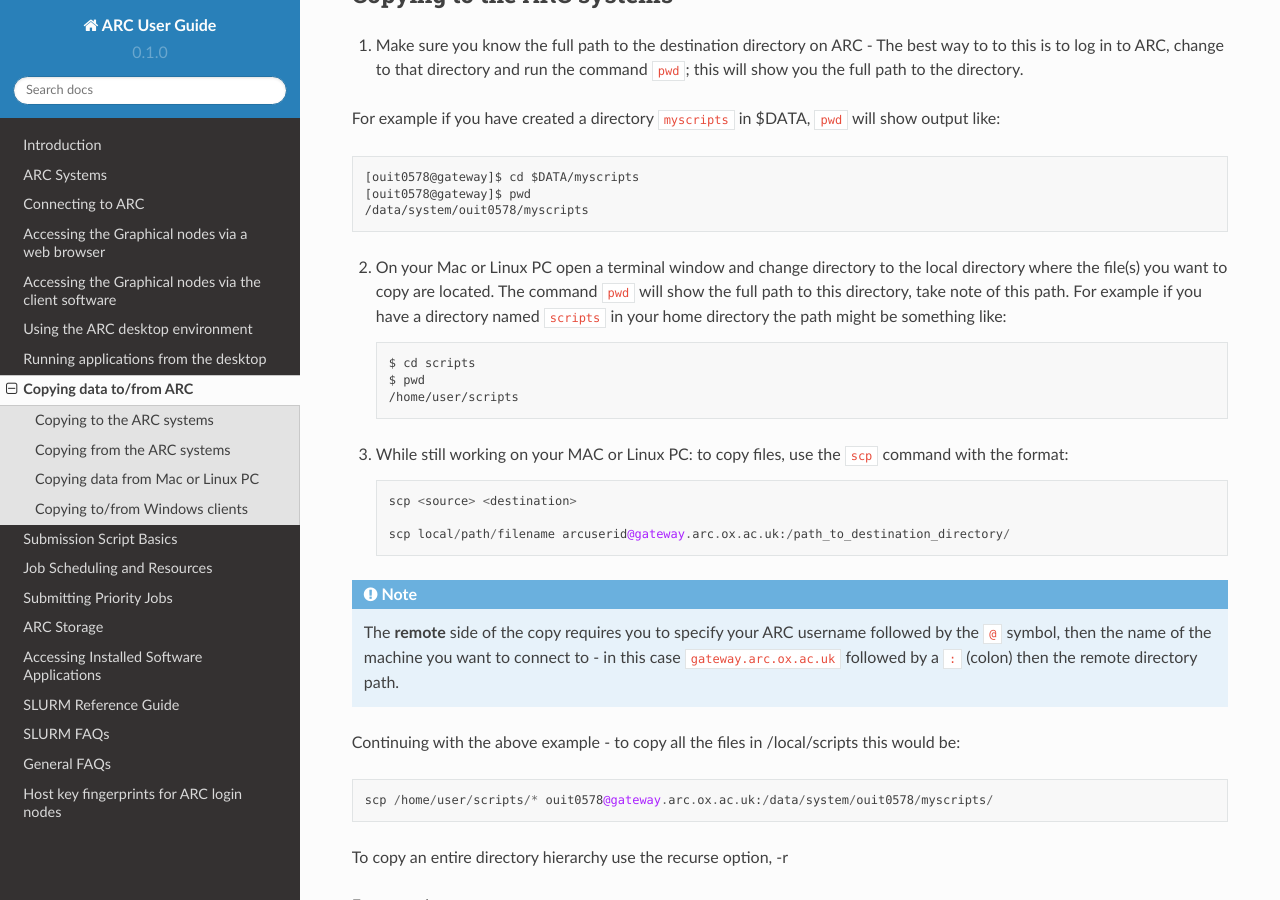
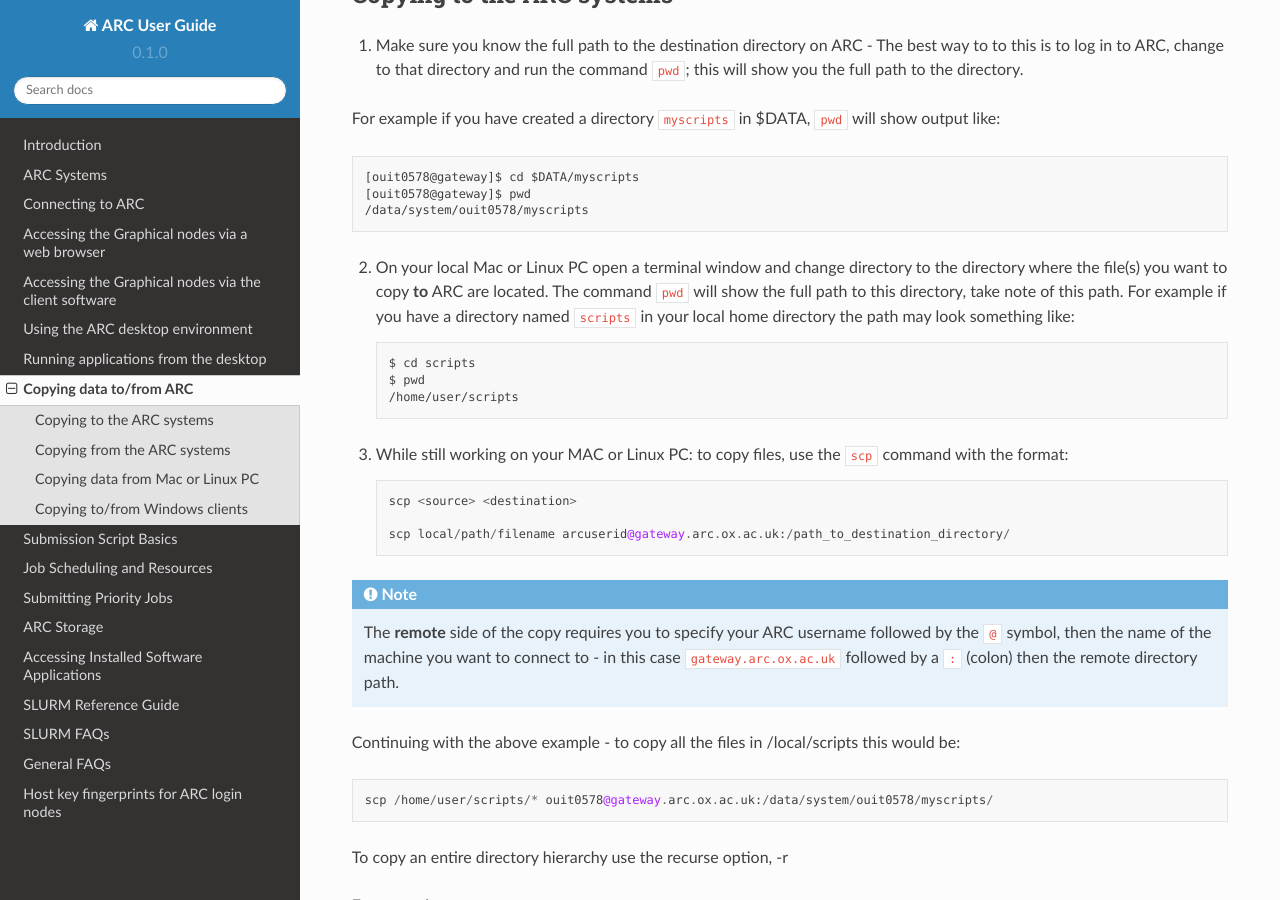
Before and after one commit to tina-friedrich/arc-user-guide, a Sphinx documentation site: the page built from docs/source/arc-copying-data.rst, in a window 1280 px wide and 900 px high, scrolled down 380 px. Built offline with Sphinx 7.4.7 and the Read the Docs theme 2.0.0, drawn with Linux system fonts in a browser that asks for light colours.

Commit message:
Update arc-copying-data.rst

```diff
--- a/docs/source/arc-copying-data.rst
+++ b/docs/source/arc-copying-data.rst
@@ -18,7 +18,7 @@ For example if you have created a directory ``myscripts`` in $DATA, ``pwd`` will
     [ouit0578@gateway]$ pwd
     /data/system/ouit0578/myscripts
 
-2) On your Mac or Linux PC open a terminal window and change directory to the local directory where the file(s) you want to copy are located. The command ``pwd`` will show the full path to this directory, take note of this path. For example if you have a directory named ``scripts`` in your home directory the path might be something like::
+2) On your local Mac or Linux PC open a terminal window and change directory to the directory where the file(s) you want to copy **to** ARC are located. The command ``pwd`` will show the full path to this directory, take note of this path. For example if you have a directory named ``scripts`` in your local home directory the path may look something like::
 
     $ cd scripts
     $ pwd
```
